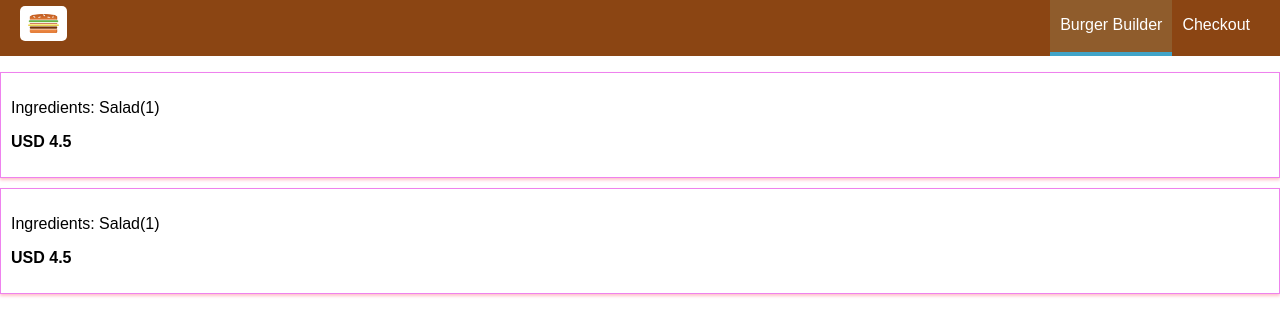
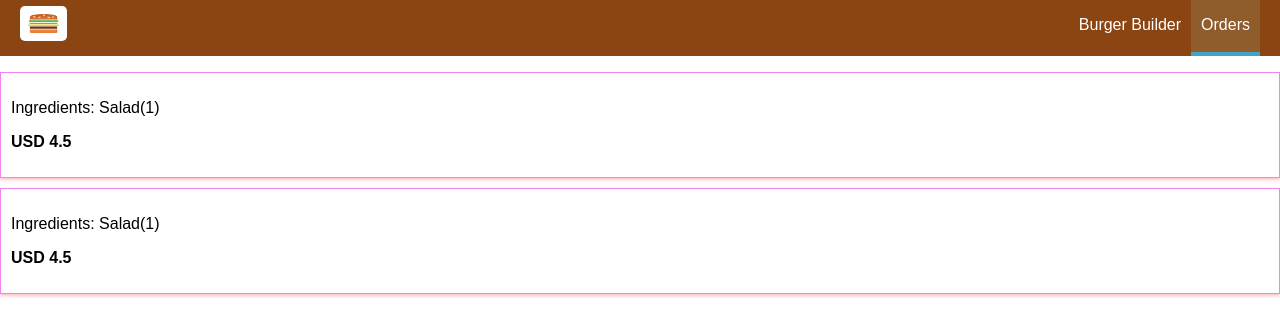
Before and after one commit to Nachiket75/ReactIntro, a React app: page /orders in a window 1280 px wide. Shown: the top 336 px of the page. Built offline with nearby package versions, Linux system fonts and the light colour scheme; a web font is replaced by a local one.

Commit message:
Using NavLink and setting activelink using exact keyword.

```diff
--- a/src/components/Navigation/NavigationItems/NavigationItem/NavigationItem.js
+++ b/src/components/Navigation/NavigationItems/NavigationItem/NavigationItem.js
@@ -1,11 +1,13 @@
 import React from 'react'
 import classes from './NavigationItem.css'
+import {NavLink} from 'react-router-dom'
 const navigationItem = (props) =>(
     <li className={classes.NavigationItem}>
-        <a
-            href={props.link}
-            className={props.active? classes.active : null}
-        >{props.children}</a>
+        <NavLink
+            to={props.link}
+            exact={props.exact}
+            activeClassName = {classes.active}
+        >{props.children}</NavLink>
     </li>
 )
 
--- a/src/components/Navigation/NavigationItems/NavigationItems.js
+++ b/src/components/Navigation/NavigationItems/NavigationItems.js
@@ -4,8 +4,8 @@ import NavigationItem from './NavigationItem/NavigationItem'
 
 const navigationItems = (props) =>(
     <ul className={classes.NavigationItems}>
-        <NavigationItem link="/" active>Burger Builder</NavigationItem>
-        <NavigationItem link="/" >Checkout</NavigationItem>
+        <NavigationItem link="/" exact>Burger Builder</NavigationItem>
+        <NavigationItem link="/orders" >Orders</NavigationItem>
     </ul>
 )
 
```
